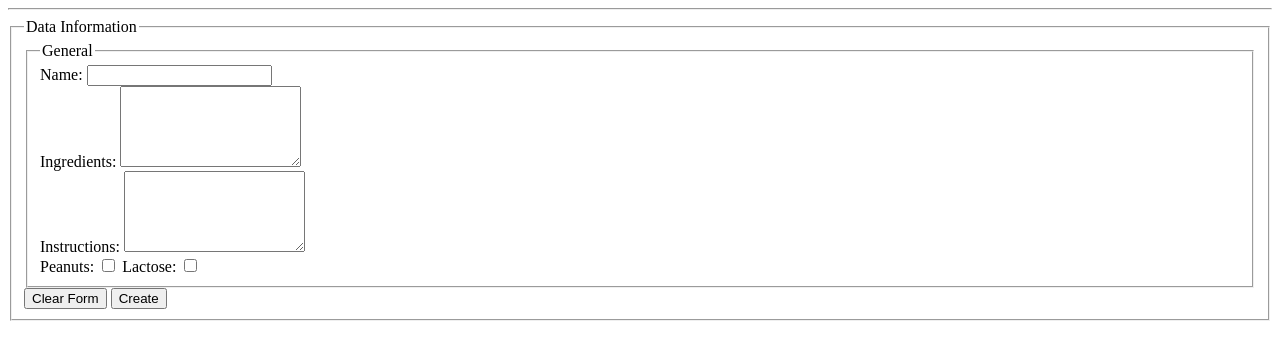
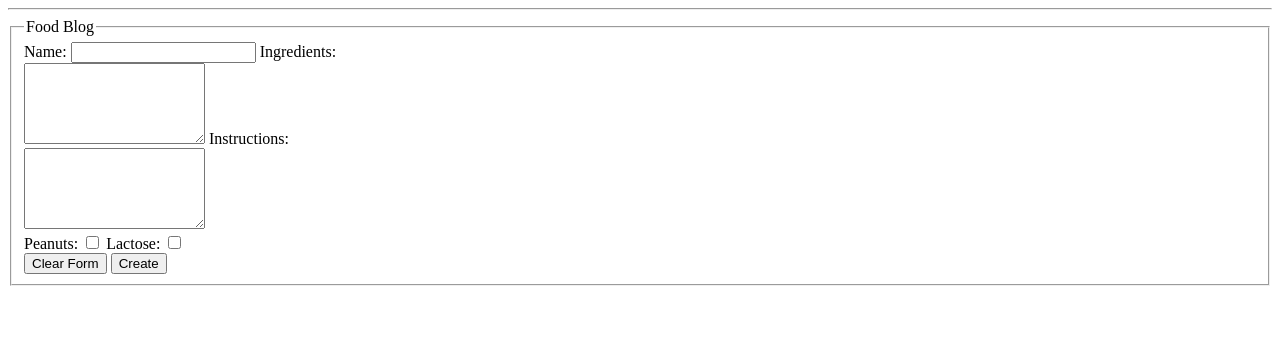
Before and after one commit to WebProgrammingSp2022/CS4-FoodBlog, a website: page public/views/index.html in a window 1280 px wide. Drawn offline with nearby package versions, Linux system fonts and the light colour scheme; files whose address does not match are found by name.

Commit message:
Update index.html

```diff
--- a/public/views/index.html
+++ b/public/views/index.html
@@ -12,19 +12,20 @@
         <hr>
             <form action="#">
                 <fieldset>
-                <legend>Data Information</legend>
+                <legend>Food Blog</legend>
                     <div>
-                        <fieldset>
-                        <legend>General</legend>
+
 
                         <label for="name">Name:</label>
                         <input id="name" type="text" name="name">
-<br>
+
                         <label for="ingredients">Ingredients:</label>
+                        <br>
                         <textarea  id="ingredients" rows="5" cols="20" name="comments" form="usrform">
                         </textarea>
-<br>
+
                        <label for="instructions">Instructions:</label>
+                       <br>
                         <textarea id="instructions" rows="5" cols="20" name="comments" form="usrform">
                         </textarea>
 <br>
@@ -45,7 +46,6 @@
      allergies Checkbox
      diets Checkbox-->
 
-                </fieldset>
 
                 <input type="reset" name="reset" value="Clear Form">
 <!--                <input type="submit" name="send" value="Send Form">     -->
```
